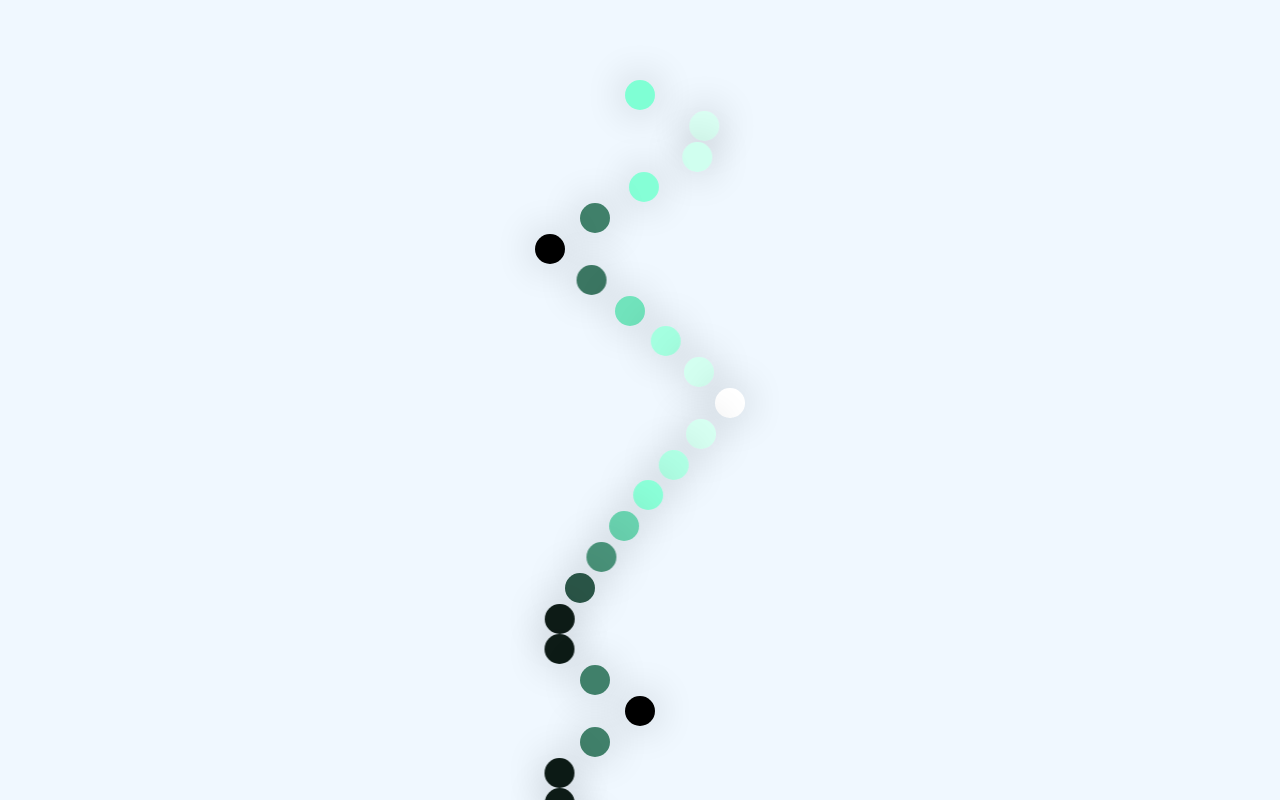
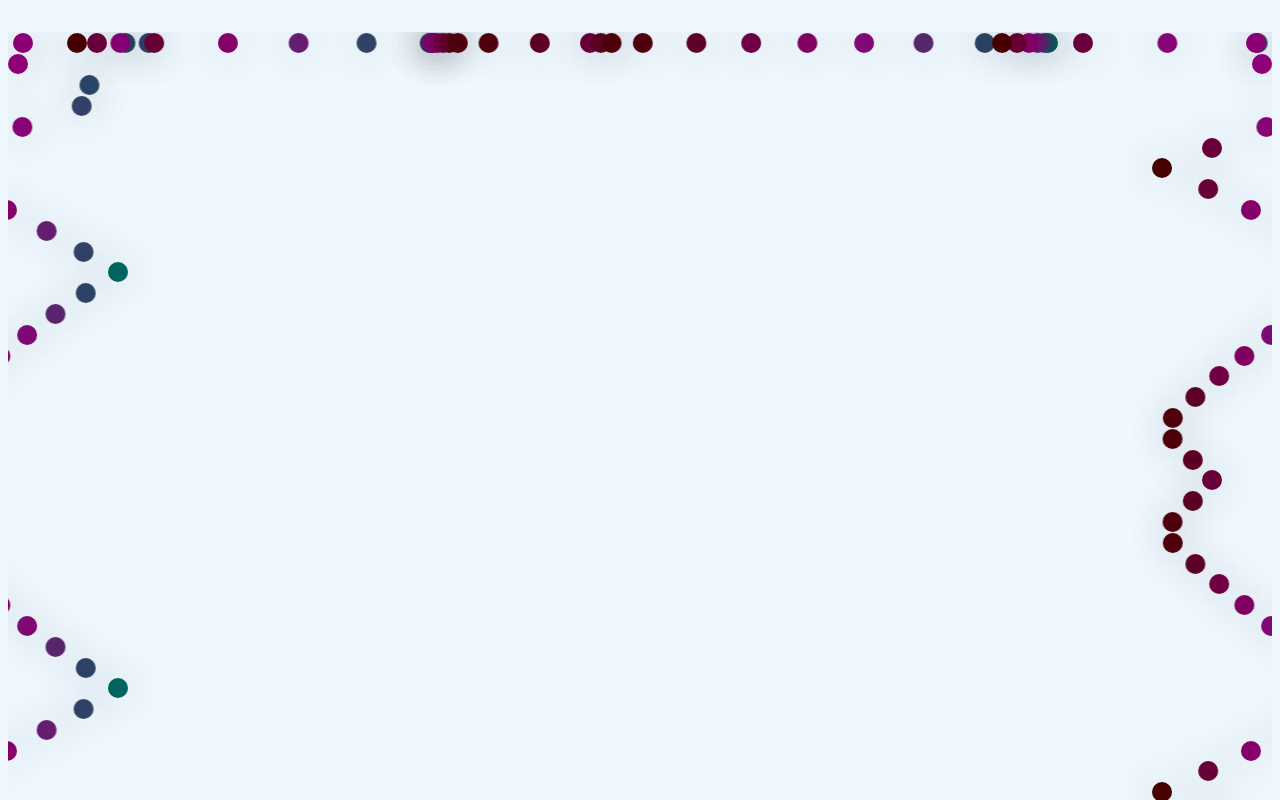
Before and after one commit to BillyCoda/pendulum-chain, an Angular app: page / in a window 1280 px wide. Shown: the top 800 px of the page. Built offline with nearby package versions, Linux system fonts and the light colour scheme.

Commit message:
Weird border created

```diff
--- a/src/app/chain/pend-object/pend-object.component.css
+++ b/src/app/chain/pend-object/pend-object.component.css
@@ -1,14 +1,22 @@
 .pend {
   background-color: black;
-  width: 30px;
-  height: 30px;
+  width: 20px;
+  height: 20px;
   border-radius: 50%;
   margin: 0.1vh auto;
   box-shadow: 0px 0px 40px rgba(0, 0, 0, 0.24);
 }
 
 .swingset {
-  width: 100%;
+  display: flex;
+}
+
+.rightset {
+  float: right;
+}
+
+.leftset {
+  float: left;
 }
 
 #p1 {
@@ -91,23 +99,23 @@
   animation: pend 1.95s linear 0s infinite alternate;
 }
 
-#p20 {
+#p21 {
   animation: pend 2s linear 0s infinite alternate;
 }
 
 @keyframes pend {
   0% {
-    transform: translate(-300%, 0px);
-    background-color: black;
+    transform: translate(-500%, 0px);
+    background-color: rgb(71, 0, 0);
   }
 
   50% {
     transform: translate(0%, 0px);
-    background-color: aquamarine;
+    background-color: rgb(141, 0, 118);
   }
 
   100% {
-    transform: translate(300%, 0px);
-    background-color: white;
+    transform: translate(500%, 0px);
+    background-color: rgb(0, 100, 95);
   }
 }
--- a/src/app/chain/pend-object/pend-object.component.html
+++ b/src/app/chain/pend-object/pend-object.component.html
@@ -41,3 +41,89 @@
   <div class="pend" id="p2"></div>
   <div class="pend" id="p1"></div>
 </div>
+<div class="leftset">
+  <div class="pend" id="p1"></div>
+  <div class="pend" id="p2"></div>
+  <div class="pend" id="p3"></div>
+  <div class="pend" id="p4"></div>
+  <div class="pend" id="p5"></div>
+  <div class="pend" id="p6"></div>
+  <div class="pend" id="p7"></div>
+  <div class="pend" id="p8"></div>
+  <div class="pend" id="p9"></div>
+  <div class="pend" id="p10"></div>
+  <div class="pend" id="p11"></div>
+  <div class="pend" id="p12"></div>
+  <div class="pend" id="p13"></div>
+  <div class="pend" id="p14"></div>
+  <div class="pend" id="p15"></div>
+  <div class="pend" id="p16"></div>
+  <div class="pend" id="p17"></div>
+  <div class="pend" id="p18"></div>
+  <div class="pend" id="p19"></div>
+  <div class="pend" id="p20"></div>
+  <div class="pend" id="p21"></div>
+  <div class="pend" id="p20"></div>
+  <div class="pend" id="p19"></div>
+  <div class="pend" id="p18"></div>
+  <div class="pend" id="p17"></div>
+  <div class="pend" id="p16"></div>
+  <div class="pend" id="p15"></div>
+  <div class="pend" id="p14"></div>
+  <div class="pend" id="p13"></div>
+  <div class="pend" id="p12"></div>
+  <div class="pend" id="p11"></div>
+  <div class="pend" id="p10"></div>
+  <div class="pend" id="p9"></div>
+  <div class="pend" id="p8"></div>
+  <div class="pend" id="p7"></div>
+  <div class="pend" id="p6"></div>
+  <div class="pend" id="p5"></div>
+  <div class="pend" id="p4"></div>
+  <div class="pend" id="p3"></div>
+  <div class="pend" id="p2"></div>
+  <div class="pend" id="p1"></div>
+</div>
+<div class="rightset">
+  <div class="pend" id="p1"></div>
+  <div class="pend" id="p2"></div>
+  <div class="pend" id="p3"></div>
+  <div class="pend" id="p4"></div>
+  <div class="pend" id="p5"></div>
+  <div class="pend" id="p6"></div>
+  <div class="pend" id="p7"></div>
+  <div class="pend" id="p8"></div>
+  <div class="pend" id="p9"></div>
+  <div class="pend" id="p10"></div>
+  <div class="pend" id="p11"></div>
+  <div class="pend" id="p12"></div>
+  <div class="pend" id="p13"></div>
+  <div class="pend" id="p14"></div>
+  <div class="pend" id="p15"></div>
+  <div class="pend" id="p16"></div>
+  <div class="pend" id="p17"></div>
+  <div class="pend" id="p18"></div>
+  <div class="pend" id="p19"></div>
+  <div class="pend" id="p20"></div>
+  <div class="pend" id="p21"></div>
+  <div class="pend" id="p20"></div>
+  <div class="pend" id="p19"></div>
+  <div class="pend" id="p18"></div>
+  <div class="pend" id="p17"></div>
+  <div class="pend" id="p16"></div>
+  <div class="pend" id="p15"></div>
+  <div class="pend" id="p14"></div>
+  <div class="pend" id="p13"></div>
+  <div class="pend" id="p12"></div>
+  <div class="pend" id="p11"></div>
+  <div class="pend" id="p10"></div>
+  <div class="pend" id="p9"></div>
+  <div class="pend" id="p8"></div>
+  <div class="pend" id="p7"></div>
+  <div class="pend" id="p6"></div>
+  <div class="pend" id="p5"></div>
+  <div class="pend" id="p4"></div>
+  <div class="pend" id="p3"></div>
+  <div class="pend" id="p2"></div>
+  <div class="pend" id="p1"></div>
+</div>
--- a/src/app/chain/pendulum-fx/pendulum-fx.component.css
+++ b/src/app/chain/pendulum-fx/pendulum-fx.component.css
@@ -1,4 +1,5 @@
 .container {
-  margin: 10vh auto auto;
+  overflow: auto;
+  margin: 4vh auto;
   text-align: center;
 }
```
